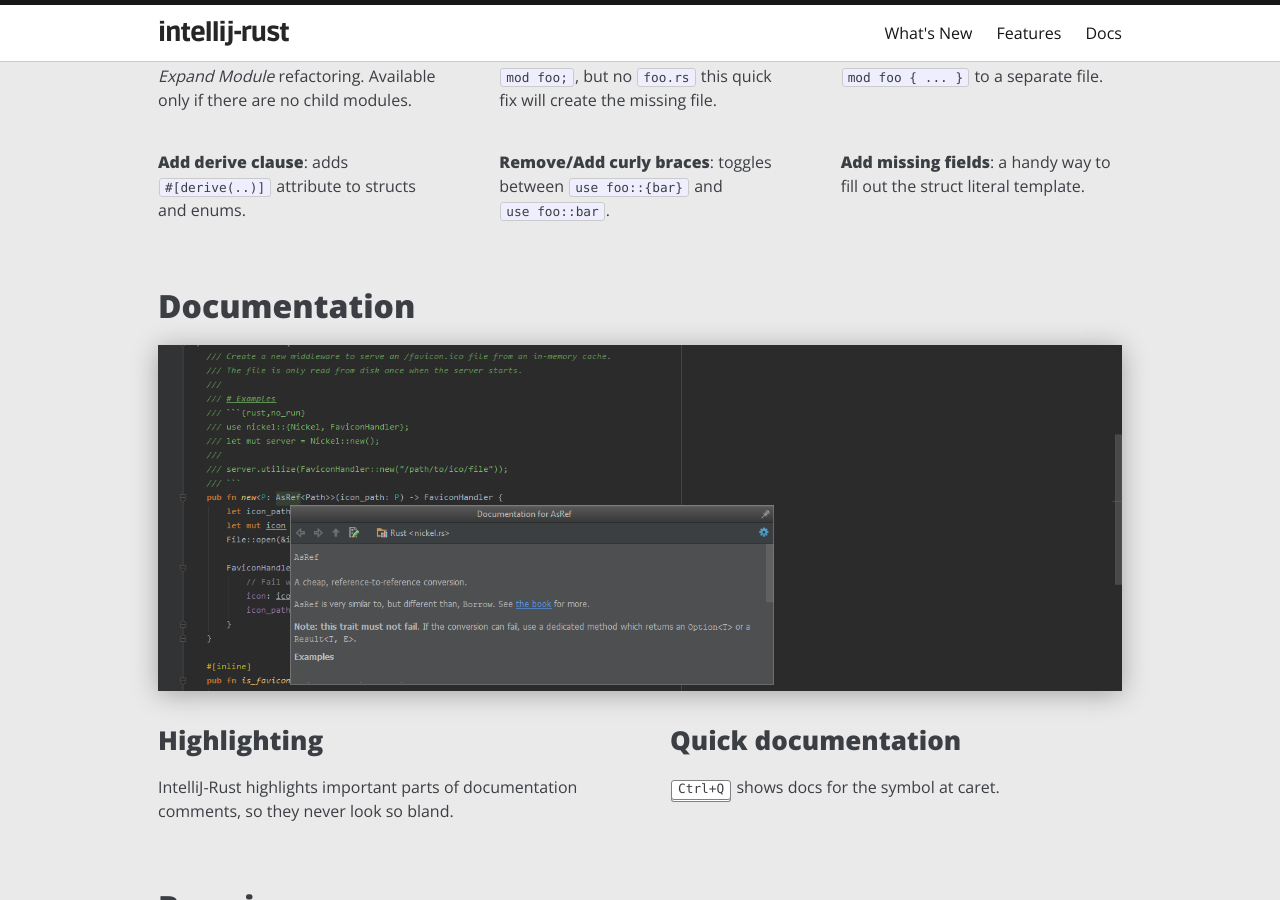
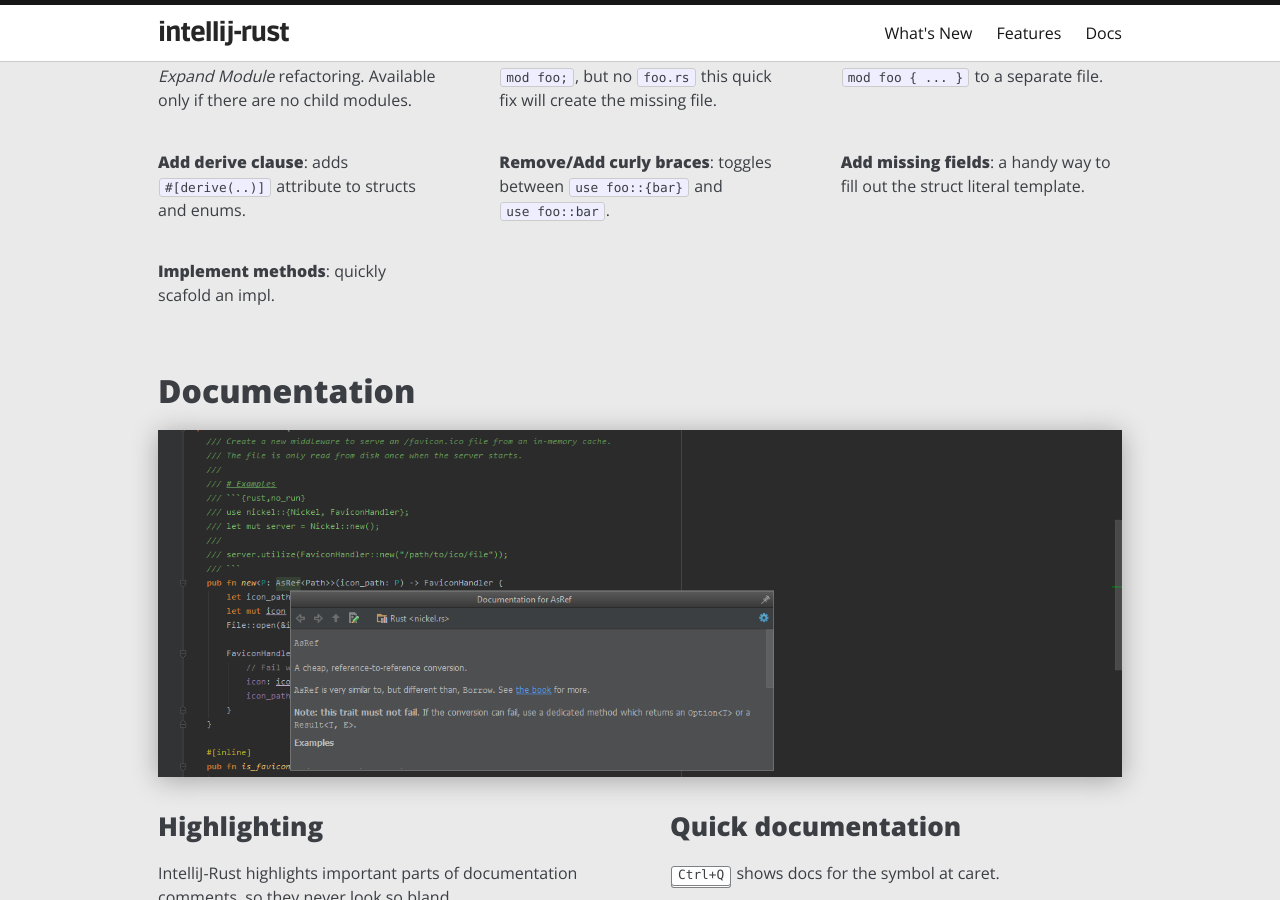
Before and after one commit to intellij-rust/intellij-rust.github.io, a Jekyll site: the page built from features.html, in a window 1280 px wide and 900 px high, scrolled down 3680 px. Built offline with Jekyll 4.4.1, drawn with Linux system fonts in a browser that asks for light colours; some web fonts are replaced.

Commit message:
Document implement methods quick fix

```diff
--- a/features.html
+++ b/features.html
@@ -215,6 +215,11 @@ class: features-page
         {% include feature-gfy.html n="ImperfectFreeGecko" %}
         <p><b>Add missing fields</b>: a handy way to fill out the struct literal template.</p>
       </div>
+
+      <div class="feature">
+        {% include feature-gfy.html n="GlisteningCostlyAntarcticfurseal" %}
+        <p><b>Implement methods</b>: quickly scafold an impl.</p>
+      </div>
     </div>
 
   </div>
```
